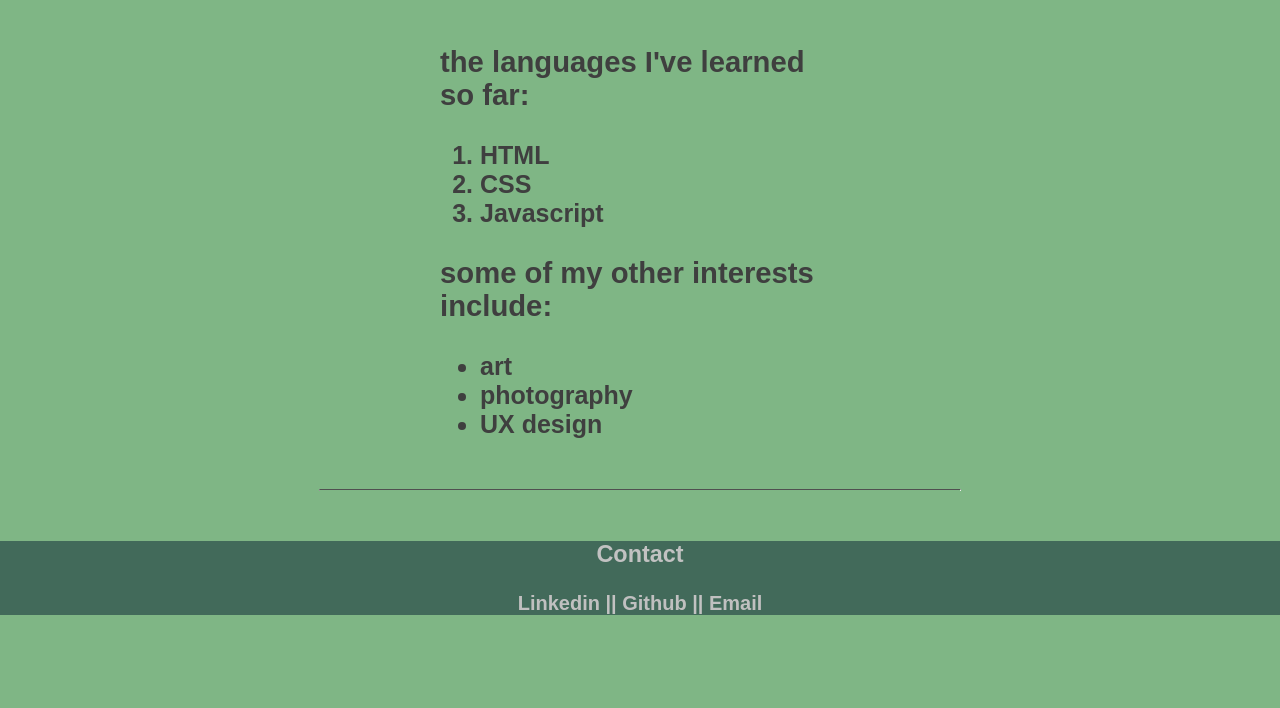
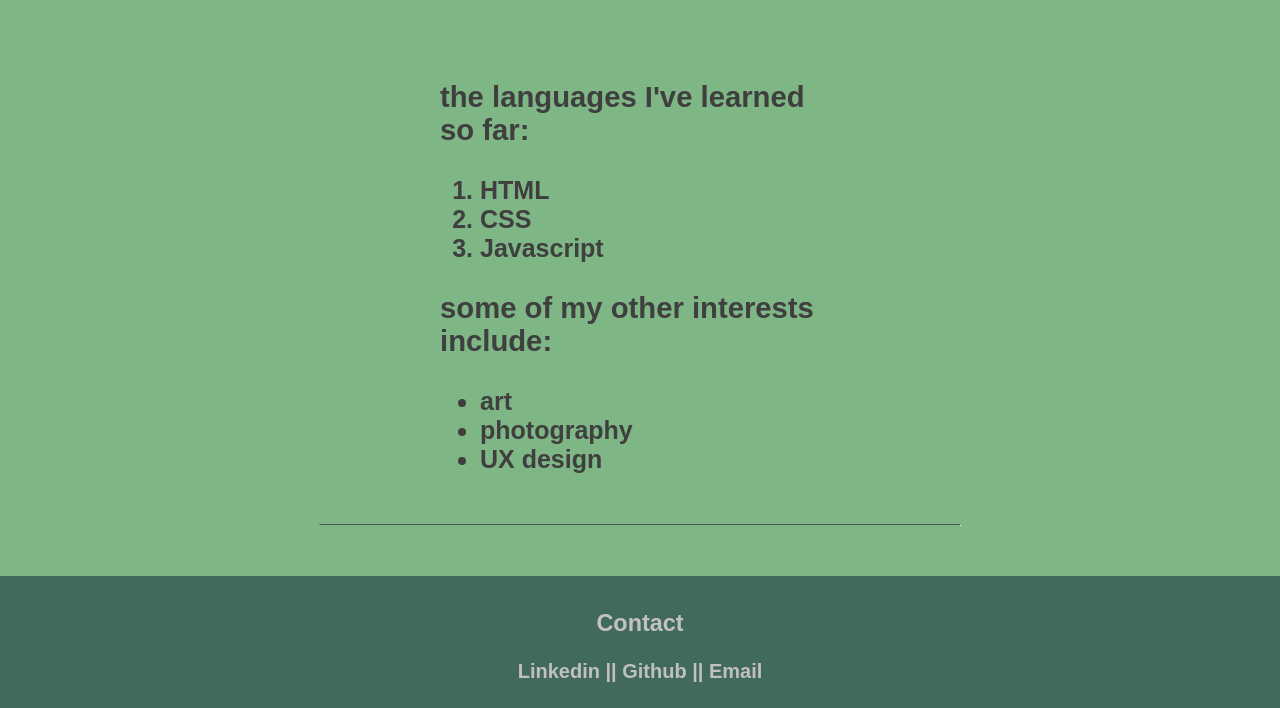
Before and after one commit to hebahiari/my-first-website, a plain HTML site: page index.html in a window 1280 px wide. Shown: the part 1232-1940 px from the top of the page. Before the commit the page ends 1847 px from the top, so only its background shows below. Drawn offline with Linux system fonts and the light colour scheme; a web font is replaced by a local one.

Commit message:
updated padding

```diff
--- a/style.css
+++ b/style.css
@@ -53,7 +53,7 @@ h1 {
 header,
 footer {
     background-color: #426A5A;
-    padding: 10px auto 25px auto;
+    padding: 10px 0 25px 0;
     color: rgb(194, 194, 194);
     font-weight: 550;
     font-size: 20px;
```
